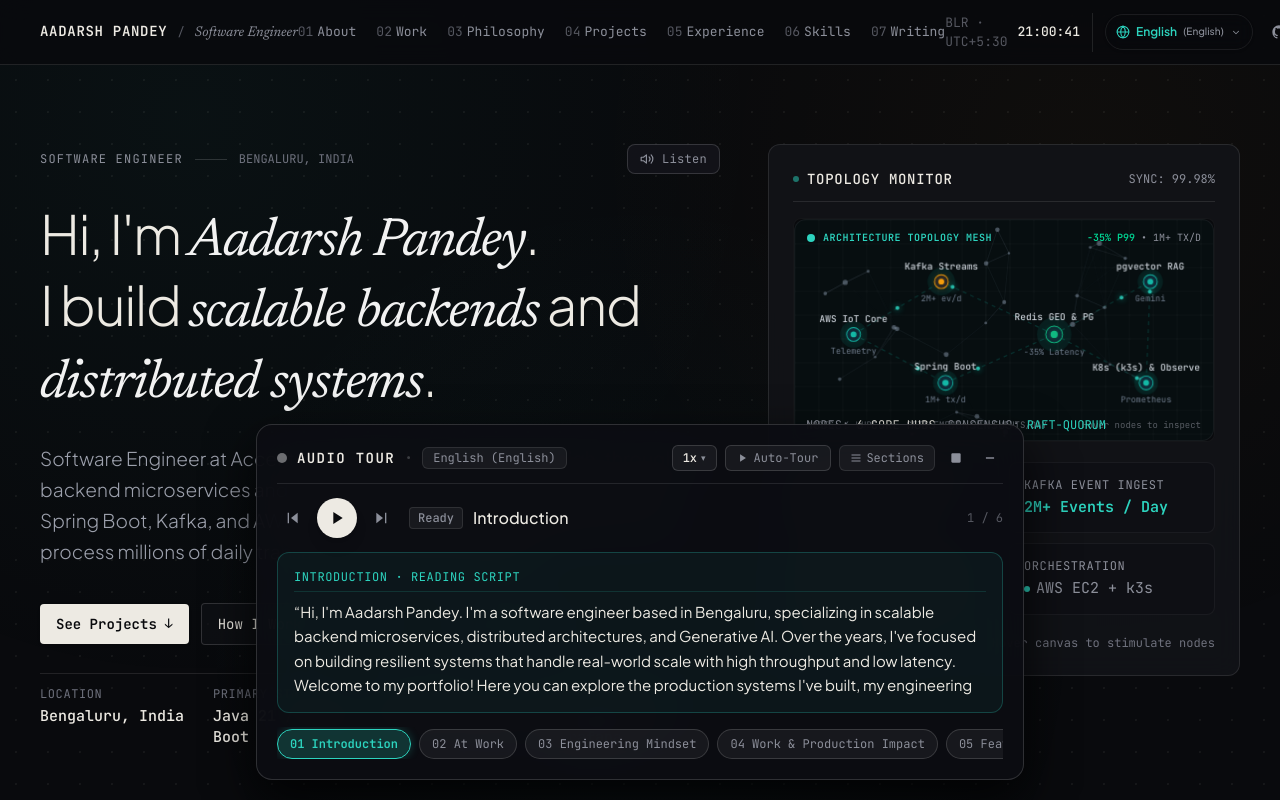
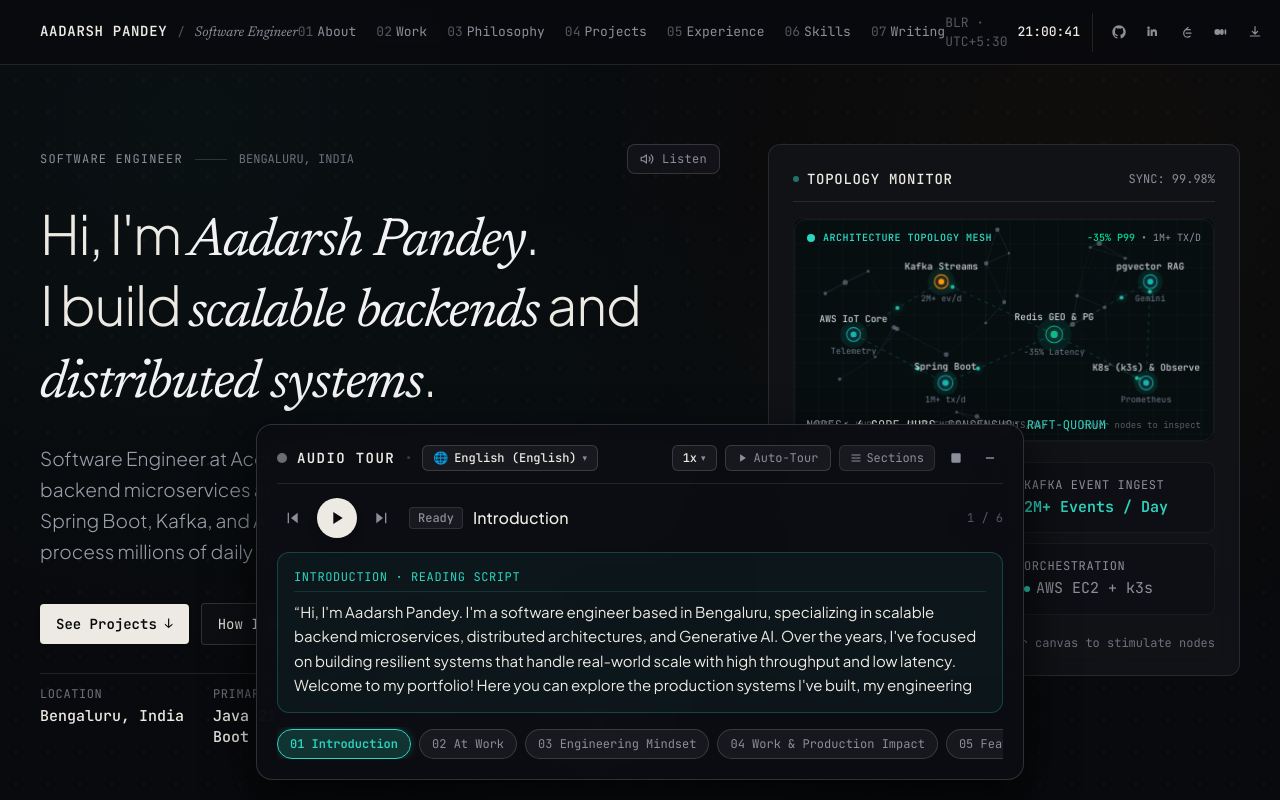
Before and after one commit to beingadish/portfolio, a Next.js app: page / in a window 1280 px wide. Shown: the top 800 px of the page. Built offline with nearby package versions, Linux system fonts and the light colour scheme.

Commit message:
feat(i18n): remove top bar language selector and house Indic audio selector exclusively inside Audio Bar

```diff
--- a/app/components/mobile-nav.tsx
+++ b/app/components/mobile-nav.tsx
@@ -3,7 +3,6 @@
 import { useId, useState, useEffect } from "react";
 import { ANALYTICS_EVENTS } from "../lib/analytics";
 import { LiquidGlassToggle } from "./liquid-glass-toggle";
-import { LanguageSelector } from "./language-selector";
 import type { QuickLinkItem } from "../data/portfolio";
 
 type NavItem = {
@@ -59,7 +58,6 @@ export function MobileNav({
         </button>
 
         <div className="flex items-center gap-2">
-          <LanguageSelector compact />
           <LiquidGlassToggle />
         </div>
       </div>
--- a/app/components/portfolio-audio-tour.tsx
+++ b/app/components/portfolio-audio-tour.tsx
@@ -232,7 +232,7 @@ export function SectionAudioButton({
     <button
       type="button"
       onClick={handleClick}
-      aria-label={`${isThisPlaying ? labels.playing : labels.listen} audio brief`}
+      aria-label={`${isThisPlaying ? "Playing" : "Listen"} audio brief`}
       className={`group inline-flex items-center gap-2 px-3 py-1.5 rounded-lg border font-mono text-xs transition-all cursor-pointer select-none ${
         isThisPlaying
           ? "border-[#2dd4bf]/40 bg-[#2dd4bf]/10 text-[#2dd4bf] shadow-[0_0_12px_rgba(45,212,191,0.25)] font-semibold"
@@ -244,7 +244,7 @@ export function SectionAudioButton({
       {isThisPlaying ? (
         <>
           <EqualizerIcon />
-          <span className="font-semibold tracking-wide">{labels.playing}</span>
+          <span className="font-semibold tracking-wide">Playing</span>
         </>
       ) : isThisPaused ? (
         <>
@@ -252,7 +252,7 @@ export function SectionAudioButton({
             <rect x="6" y="4" width="4" height="16" rx="1" />
             <rect x="14" y="4" width="4" height="16" rx="1" />
           </svg>
-          <span className="font-medium tracking-wide">{labels.paused}</span>
+          <span className="font-medium tracking-wide">Paused</span>
         </>
       ) : (
         <>
@@ -269,7 +269,7 @@ export function SectionAudioButton({
             <path d="M15.54 8.46a5 5 0 0 1 0 7.07" />
             <path d="M19.07 4.93a10 10 0 0 1 0 14.14" />
           </svg>
-          <span className="tracking-wide">{labels.listen}</span>
+          <span className="tracking-wide">Listen</span>
         </>
       )}
     </button>
@@ -301,11 +301,12 @@ export function PortfolioAudioTour() {
     briefs,
   } = useAudioTour();
 
-  const { currentLanguage, languages } = useLanguage();
+  const { currentLanguage, languages, setLanguage } = useLanguage();
   const labels = UI_LABELS[currentLanguage] || UI_LABELS.en;
 
   const [isSectionsExpanded, setIsSectionsExpanded] = useState(false);
   const [showSpeedMenu, setShowSpeedMenu] = useState(false);
+  const [showLangMenu, setShowLangMenu] = useState(false);
 
   const currentLangLabel = useMemo(() => {
     const found = languages.find((l) => l.code === currentLanguage);
@@ -382,10 +383,58 @@ export function PortfolioAudioTour() {
               {labels.tour}
             </span>
             <span className="text-white/20 text-xs font-mono">•</span>
-            {/* Informational Language Badge (NOT a dropdown) */}
-            <span className="font-mono text-xs text-[#8c8f9a] bg-white/5 border border-white/10 px-2.5 py-0.5 rounded-md truncate max-w-[140px] sm:max-w-none">
-              {currentLangLabel}
-            </span>
+            {/* Interactive Indic & English Language Selector Dropdown */}
+            <div className="relative">
+              <button
+                type="button"
+                onClick={() => {
+                  setShowLangMenu(!showLangMenu);
+                  setShowSpeedMenu(false);
+                }}
+                title="Select language for audio tour"
+                className="flex items-center gap-1.5 font-mono text-xs text-[#edeae3] bg-white/5 hover:bg-white/10 border border-white/15 px-2.5 py-1 rounded-md transition-colors cursor-pointer select-none"
+              >
+                <span className="text-[#2dd4bf] text-xs">🌐</span>
+                <span className="font-medium truncate max-w-[95px] sm:max-w-[140px]">{currentLangLabel}</span>
+                <span className="text-[9px] text-[#8c8f9a]">▾</span>
+              </button>
+
+              {showLangMenu && (
+                <div className="absolute bottom-full mb-2 left-0 w-60 sm:w-64 max-h-72 overflow-y-auto custom-scrollbar bg-[#121318]/98 backdrop-blur-xl border border-white/20 rounded-xl shadow-[0_15px_40px_rgba(0,0,0,0.9)] p-1.5 z-50 flex flex-col gap-0.5 animate-in fade-in slide-in-from-bottom-2">
+                  <div className="px-2.5 py-1 text-[10px] font-mono uppercase tracking-wider text-[#8c8f9a] border-b border-white/10 mb-1">
+                    Select Audio Tour Language
+                  </div>
+                  {languages.map((lang) => {
+                    const isSelected = currentLanguage === lang.code;
+                    return (
+                      <button
+                        key={lang.code}
+                        type="button"
+                        onClick={() => {
+                          setLanguage(lang.code);
+                          setShowLangMenu(false);
+                        }}
+                        className={`w-full flex items-center justify-between px-2.5 py-1.5 rounded-lg text-xs font-mono transition-all cursor-pointer ${
+                          isSelected
+                            ? "bg-[#2dd4bf]/20 text-[#2dd4bf] border border-[#2dd4bf]/40 font-semibold"
+                            : "text-[#edeae3] hover:bg-white/10 border border-transparent"
+                        }`}
+                      >
+                        <div className="flex items-center gap-2 min-w-0">
+                          <span className="text-[10px] text-[#555760] font-mono shrink-0 uppercase">
+                            {lang.code}
+                          </span>
+                          <span className="truncate">{lang.name}</span>
+                        </div>
+                        <span className="text-xs text-[#8c8f9a] font-sans ml-2 shrink-0">
+                          {lang.nativeName}
+                        </span>
+                      </button>
+                    );
+                  })}
+                </div>
+              )}
+            </div>
           </div>
 
           {/* Action Toolbar */}
@@ -394,7 +443,10 @@ export function PortfolioAudioTour() {
             <div className="relative">
               <button
                 type="button"
-                onClick={() => setShowSpeedMenu(!showSpeedMenu)}
+                onClick={() => {
+                  setShowSpeedMenu(!showSpeedMenu);
+                  setShowLangMenu(false);
+                }}
                 title="Change speed: 1x, 1.2x, 1.5x, 1.8x, 2x"
                 className="px-2.5 py-1 rounded-md border border-white/15 bg-white/5 hover:bg-white/10 text-xs font-mono font-medium text-[#edeae3] transition-colors flex items-center gap-1 cursor-pointer"
               >
--- a/app/page.tsx
+++ b/app/page.tsx
@@ -4,7 +4,6 @@ import type { CSSProperties } from "react";
 import { useEffect, useState } from "react";
 import { MobileNav } from "./components/mobile-nav";
 import { NavDock } from "./components/nav-dock";
-import { LanguageSelector } from "./components/language-selector";
 import { KineticNodeMesh } from "./components/kinetic-node-mesh";
 import { SectionAudioButton } from "./components/portfolio-audio-tour";
 import { useLanguage } from "./context/language-context";
@@ -353,14 +352,12 @@ export default function Home() {
             ))}
           </nav>
 
-          {/* Clock, Language, Quick Links & Dispatch */}
+          {/* Clock, Quick Links & Dispatch */}
           <div className="flex items-center gap-3">
             <div className="hidden xl:flex items-center gap-2.5 font-mono text-[13px] text-[#555760] border-r border-white/10 pr-3">
               <span>BLR · UTC+5:30</span>
               <span className="text-[#edeae3] tabular-nums font-medium">{liveTime}</span>
             </div>
-
-            <LanguageSelector />
 
             <div className="hidden sm:flex items-center gap-1.5">
               {portfolioData.quickLinks.map((item) => (
```
